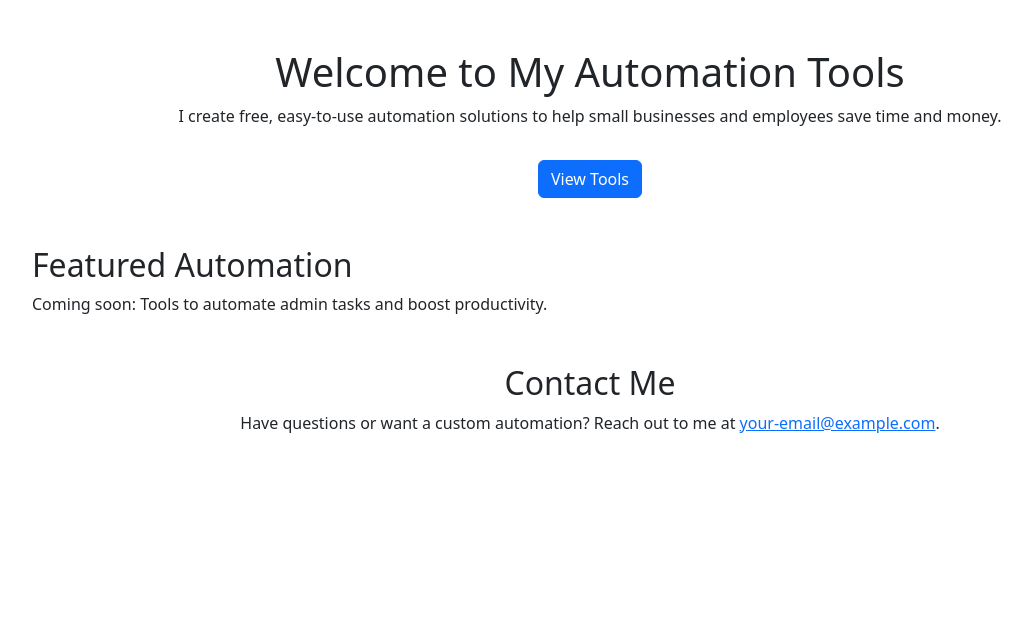
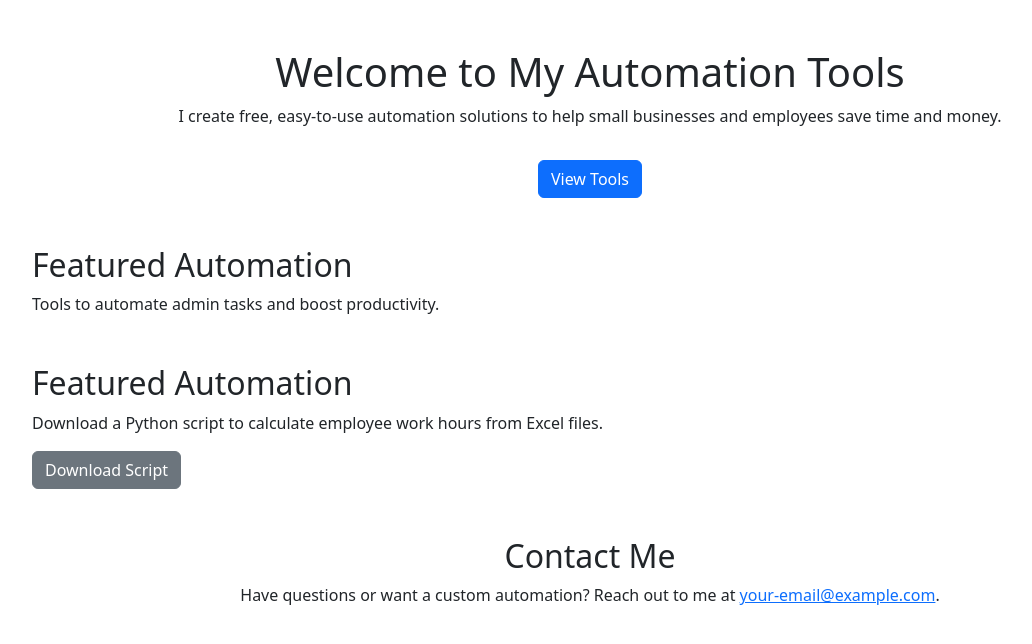
Before and after one commit to 23bcm/my-automation-website, a plain HTML site: page index.html in a window 1280 px wide. Shown: the whole page, without its empty margins (50-1082 px from the left). Drawn offline with nearby package versions, Linux system fonts and the light colour scheme.

Commit message:
Add script link to showcase section

```diff
--- a/index.html
+++ b/index.html
@@ -17,8 +17,16 @@
     <!-- Showcase Section -->
     <div id="showcase" class="container mt-5">
         <h2>Featured Automation</h2>
-        <p>Coming soon: Tools to automate admin tasks and boost productivity.</p>
+        <p>Tools to automate admin tasks and boost productivity.</p>
     </div>
+
+    <div id="showcase" class="container mt-5">
+        <h2>Featured Automation</h2>
+        <p>Download a Python script to calculate employee work hours from Excel files.</p>
+        <a href="https://github.com/23bcm/my-automation-website/blob/main/automations/calculate_work_hours.py"
+           class="btn btn-secondary">Download Script</a>
+    </div>
+
 
     <!-- Contact Section -->
     <div class="container text-center mt-5">
```
